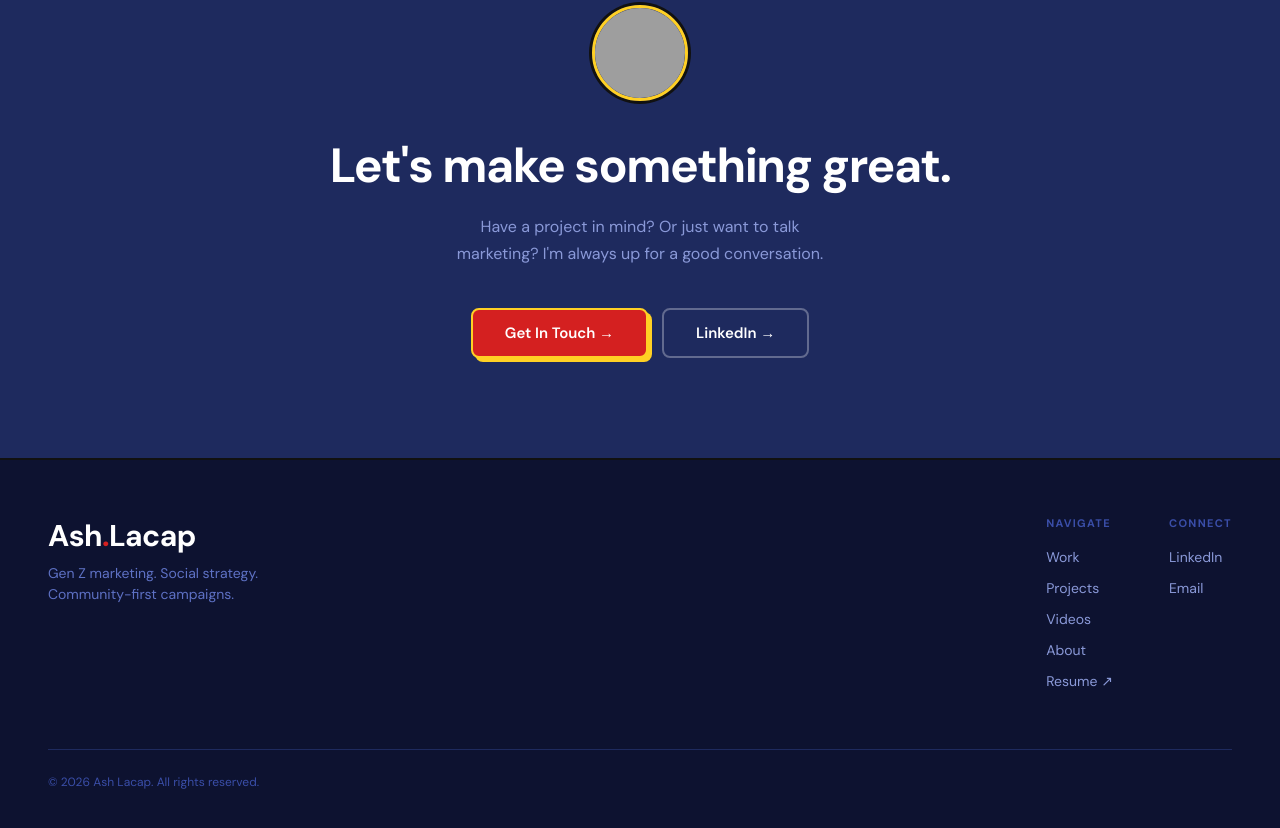
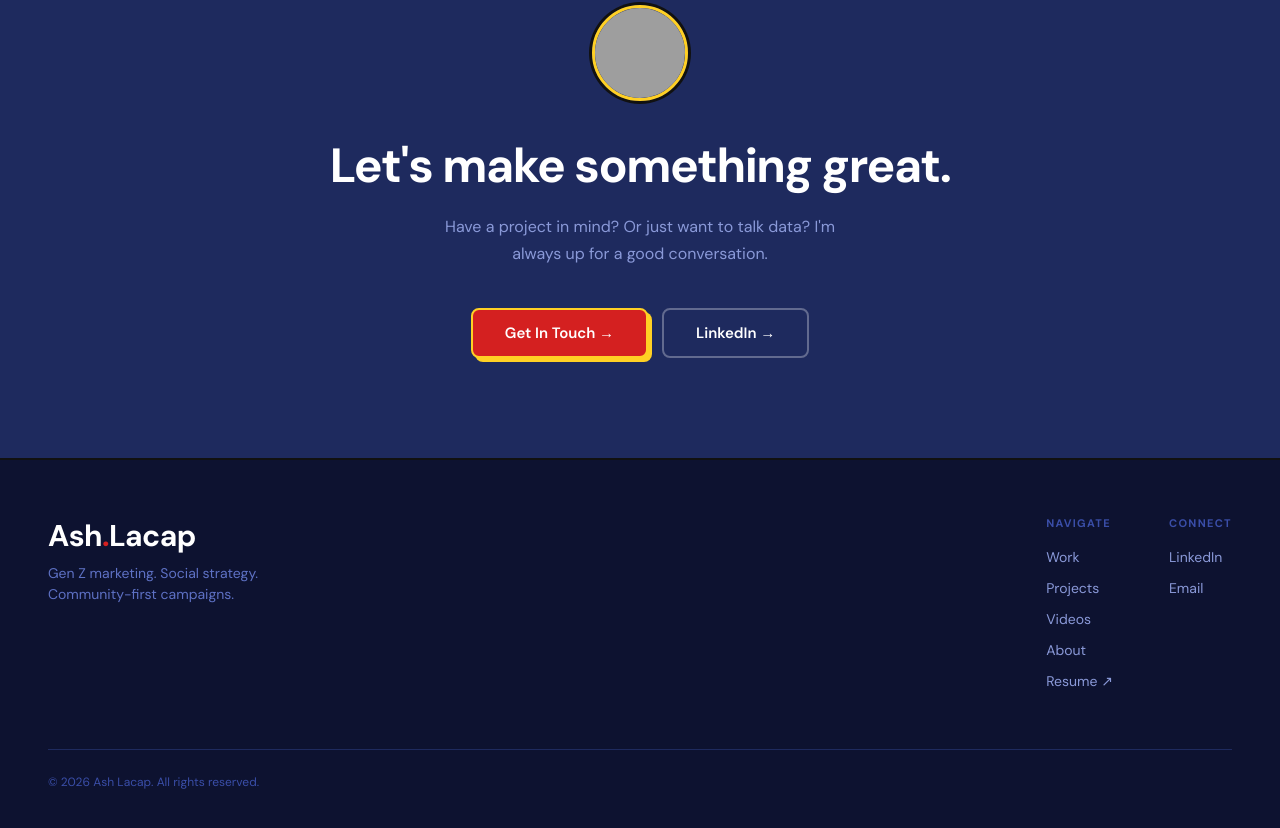
Before and after one commit to ashlacap/ash-portfolio, a React (Vite) app: page / in a window 1280 px wide. Shown: the part 5202-6030 px from the top of the page. Built offline with nearby package versions, Linux system fonts and the light colour scheme; grey boxes are pictures that could not be loaded.

Commit message:
Auto-save

```diff
--- a/src/App.jsx
+++ b/src/App.jsx
@@ -808,7 +808,7 @@ const ContactSection = ({ onContact }) =>
     fontFamily: "'DM Sans', sans-serif", fontSize: 16,
     color: '#8a99d8', maxWidth: 400, margin: '0 auto 40px', lineHeight: 1.7
   }}>
-      Have a project in mind? Or just want to talk marketing?
+      Have a project in mind? Or just want to talk data?
       I'm always up for a good conversation.
     </p>
     <div style={{ display: 'flex', gap: 14, justifyContent: 'center', flexWrap: 'wrap' }}>
```
